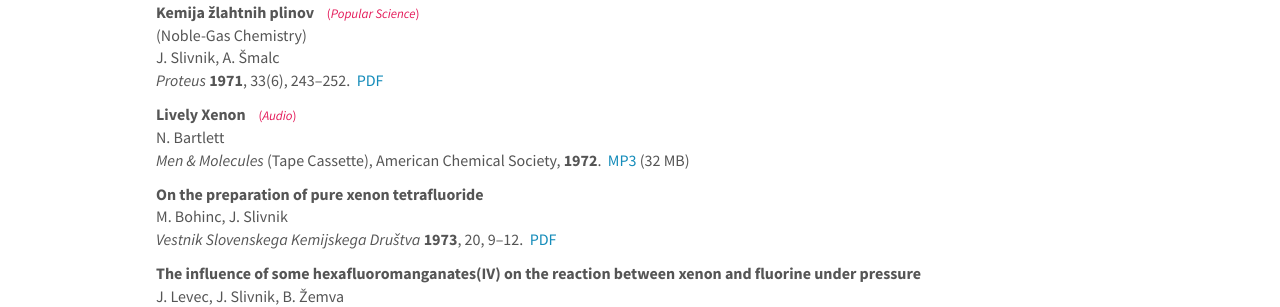
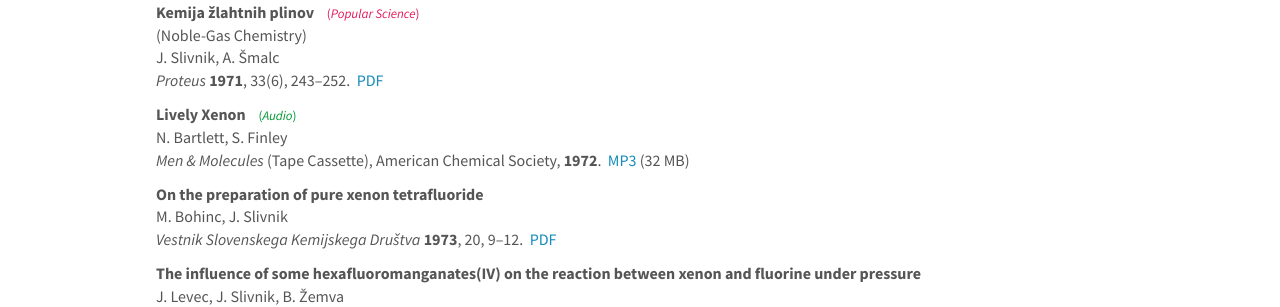
Before and after one commit to eccl-jsi/eccl-jsi.github.io, a Jekyll site: the page built from _pages/ngrxiv.md, in a window 1280 px wide and 900 px high, scrolled down 677 px. Shown: the part 133-440 px from the top of the window. Built offline with Jekyll 4.4.1, drawn with Linux system fonts in a browser that asks for light colours; nearby versions of some CDN libraries.

Commit message:
Update ngrxiv.md

```diff
--- a/_pages/ngrxiv.md
+++ b/_pages/ngrxiv.md
@@ -30,7 +30,7 @@ This small archive is our ongoing effort to provide the access to some of these
 <br>N. Bartlett
 <br>*International Science and Technology* **1964**, 33, 55–66. &nbsp;[PDF]({{ site.baseurl }}/ngarxiv/1964_IST.pdf)
 
-**A Research Problem: Inert (?) Gas Compounds**   &nbsp;&nbsp;&nbsp;<font color="#e41959" size="-1">(<i>Video</i>)</font>
+**A Research Problem: Inert (?) Gas Compounds**   &nbsp;&nbsp;&nbsp;<font color="#009933" size="-1">(<i>Video</i>)</font>
 <br>G. C. Pimentel, J. J. Turner
 <br>*CHEM-Study, College of Chemistry, University of California, Berkeley* **1964**. &nbsp;[MP4]({{ site.baseurl }}https://archive.org/download/research_problem_inert_gas_compounds/research_problem_inert_gas_compounds_512kb.mp4) (75 MB) &nbsp;[MP4]({{ site.baseurl }}https://archive.org/download/research_problem_inert_gas_compounds/research_problem_inert_gas_compounds.mp4) (594 MB)
 
@@ -47,8 +47,8 @@ This small archive is our ongoing effort to provide the access to some of these
 <br>J. Slivnik, A. Šmalc
 <br>*Proteus* **1971**, 33(6), 243–252. &nbsp;[PDF]({{ site.baseurl }}/ngarxiv/1971_P.pdf)
 
-**Lively Xenon**   &nbsp;&nbsp;&nbsp;<font color="#e41959" size="-1">(<i>Audio</i>)</font>
-<br>N. Bartlett
+**Lively Xenon**   &nbsp;&nbsp;&nbsp;<font color="#009933" size="-1">(<i>Audio</i>)</font>
+<br>N. Bartlett, S. Finley
 <br>*Men & Molecules* (Tape Cassette), American Chemical Society, **1972**. &nbsp;[MP3]({{ site.baseurl }}/ngarxiv/Lively_Xenon.mp3) (32 MB)
 
 **On the preparation of pure xenon tetrafluoride**
```
